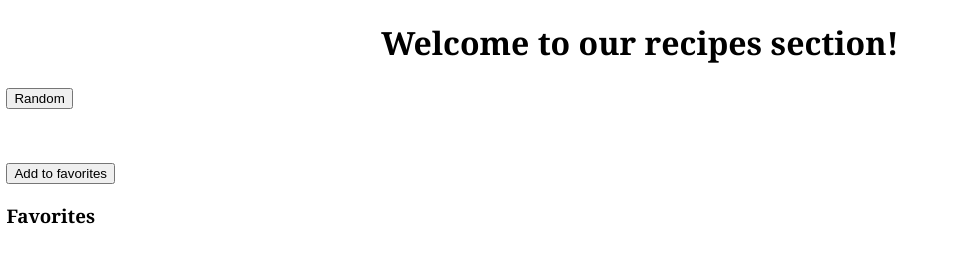
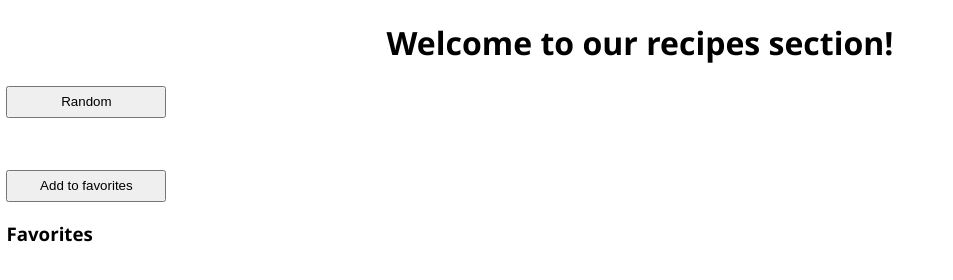
Before and after one commit to julian2308/recipes, a plain HTML site: page index.html in a window 1280 px wide. Shown: the whole page, without its empty margins (0-953 px from the left). Drawn offline with Linux system fonts and the light colour scheme.

Commit message:
final changes

```diff
--- a/styles/index.css
+++ b/styles/index.css
@@ -1,7 +1,7 @@
 body {
   padding: 0;
   margin: 0.5vw;
-  font-family: Georgia, 'Times New Roman', Times, serif;
+  font-family:'Segoe UI', Tahoma, Geneva, Verdana, sans-serif;
 }
 
 h5 {
@@ -10,6 +10,10 @@ h5 {
 
 h1{
     text-align: center;
+}
+button{
+    width: 10rem;
+    height: 2rem;
 }
 
 #meal {
@@ -21,7 +25,7 @@ h1{
 }
 
 .information-meal {
-  background-color: #8787879a;
+  background-color: #eeebdc;
   padding: 5px;
   border-left: 1px black solid;
   border-top: 1px black solid;
```
